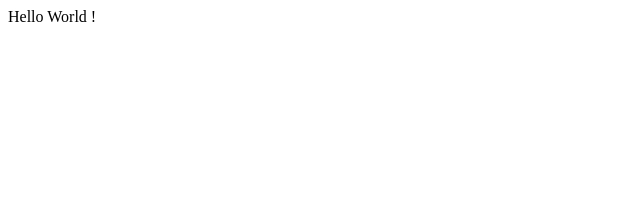
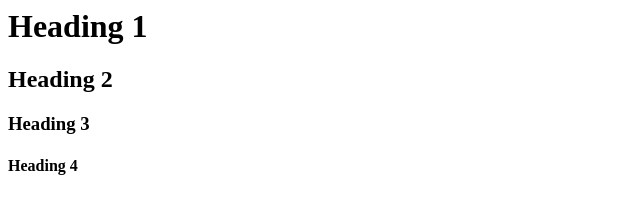
Before and after one commit to Astroboykuy/kelinci-percobaan, a plain HTML site: page index.html in a window 1280 px wide. Shown: the whole page, without its empty margins (0-640 px from the left). Drawn offline with Linux system fonts and the light colour scheme.

Commit message:
index.html 1

```diff
--- a/index.html
+++ b/index.html
@@ -1,8 +1,4 @@
-<html>
-<head>
-<title>Hello World</title>
-</head>
-<body>
-Hello World !
-</body>
-</html>
+<h1> Heading 1 <h1>
+<h2> Heading 2 <h2>
+<h3> Heading 3 <h3>
+<h4> Heading 4 <h4>
```
